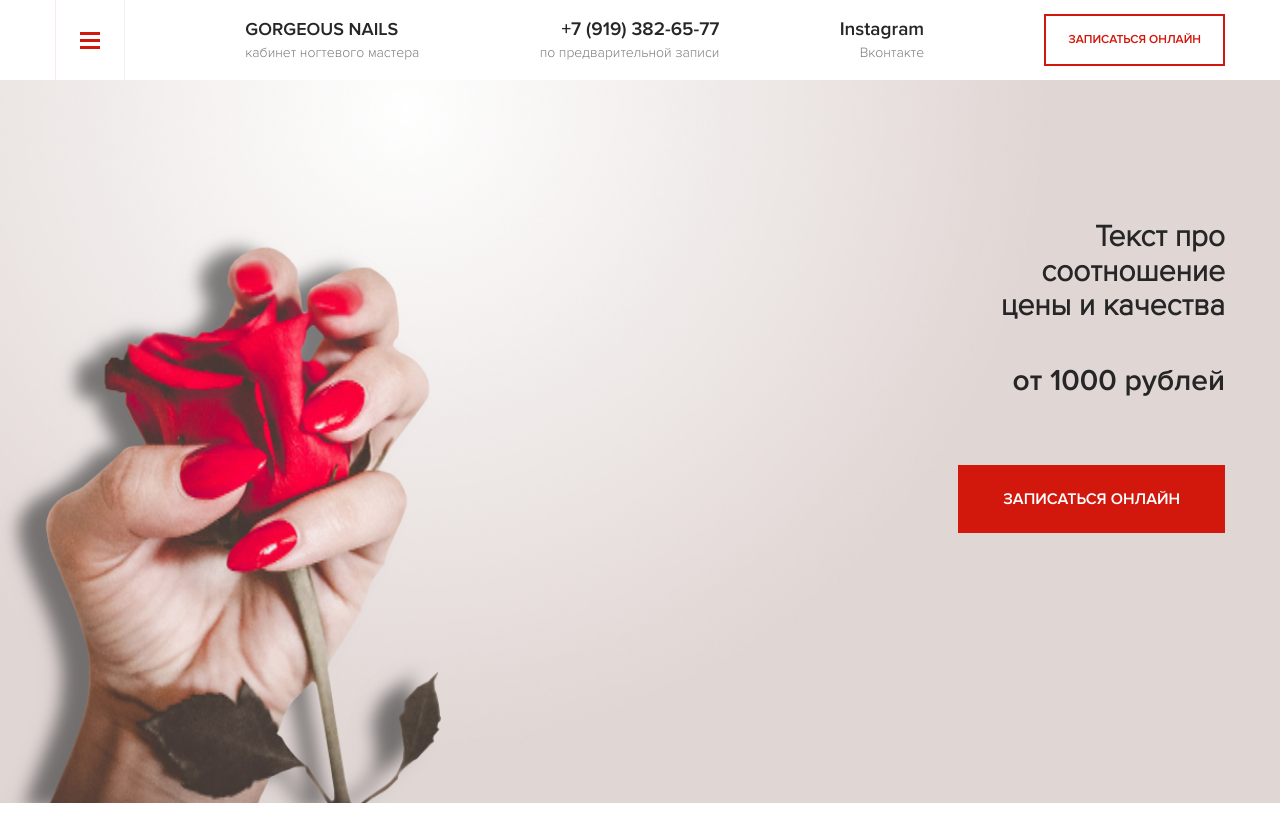
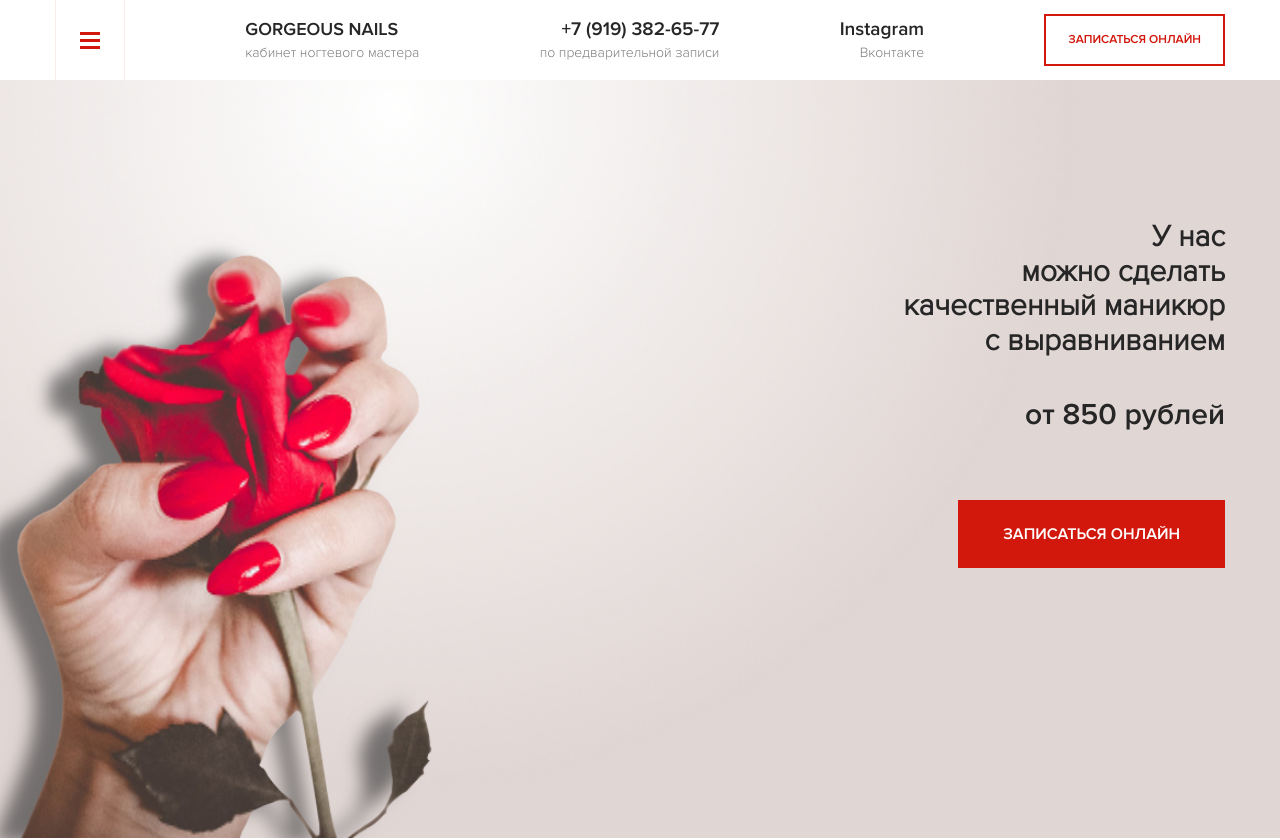
Before and after one commit to DmitryVostretsov/GorgeousNails, a plain HTML site: page index.html in a window 1280 px wide. Shown: the top 840 px of the page. Drawn offline with nearby package versions, Linux system fonts and the light colour scheme; a script that the page names is missing.

```diff
--- a/index.html
+++ b/index.html
@@ -68,9 +68,12 @@
     <div class="hero">
         <div class="container">
             <h1 class="hero__title">
-                Текст про<br>соотношение<br>цены и качества
+                У нас<br>
+                можно сделать<br>
+                качественный маникюр<br>
+                с выравниванием
             </h1>
-            <span class="hero__subtitle">от 1000 рублей</span>
+            <span class="hero__subtitle">от 850 рублей</span>
             <button class="button hero__button">Записаться онлайн</button>
         </div>
         <!-- /.container -->
--- a/sass/blocks/_staff.sass
+++ b/sass/blocks/_staff.sass
@@ -1,4 +1,5 @@
 .staff
+  background-color: #e0d6d4
   &-block
     display: flex
     justify-content: center
```
Also changed, not shown: sass/style.css, 1 other file.
